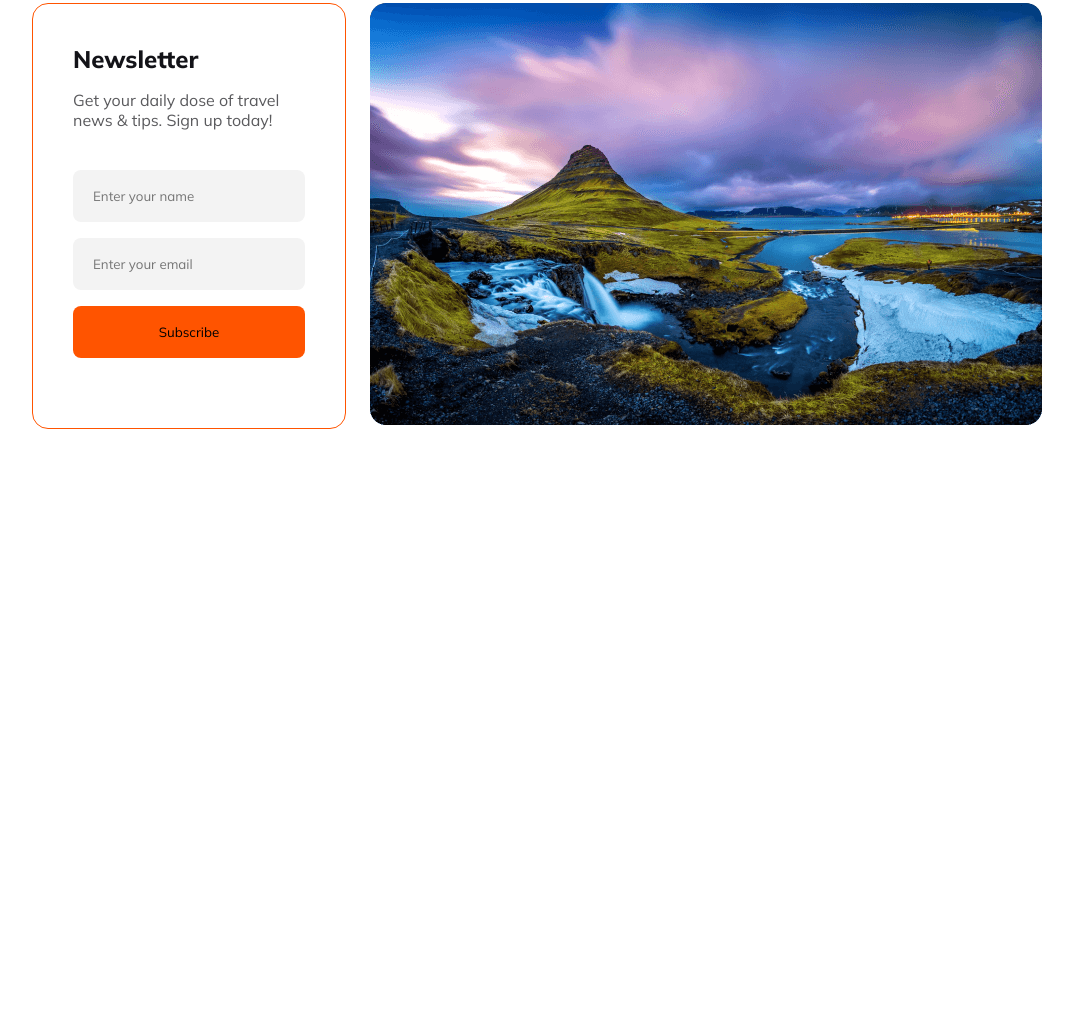
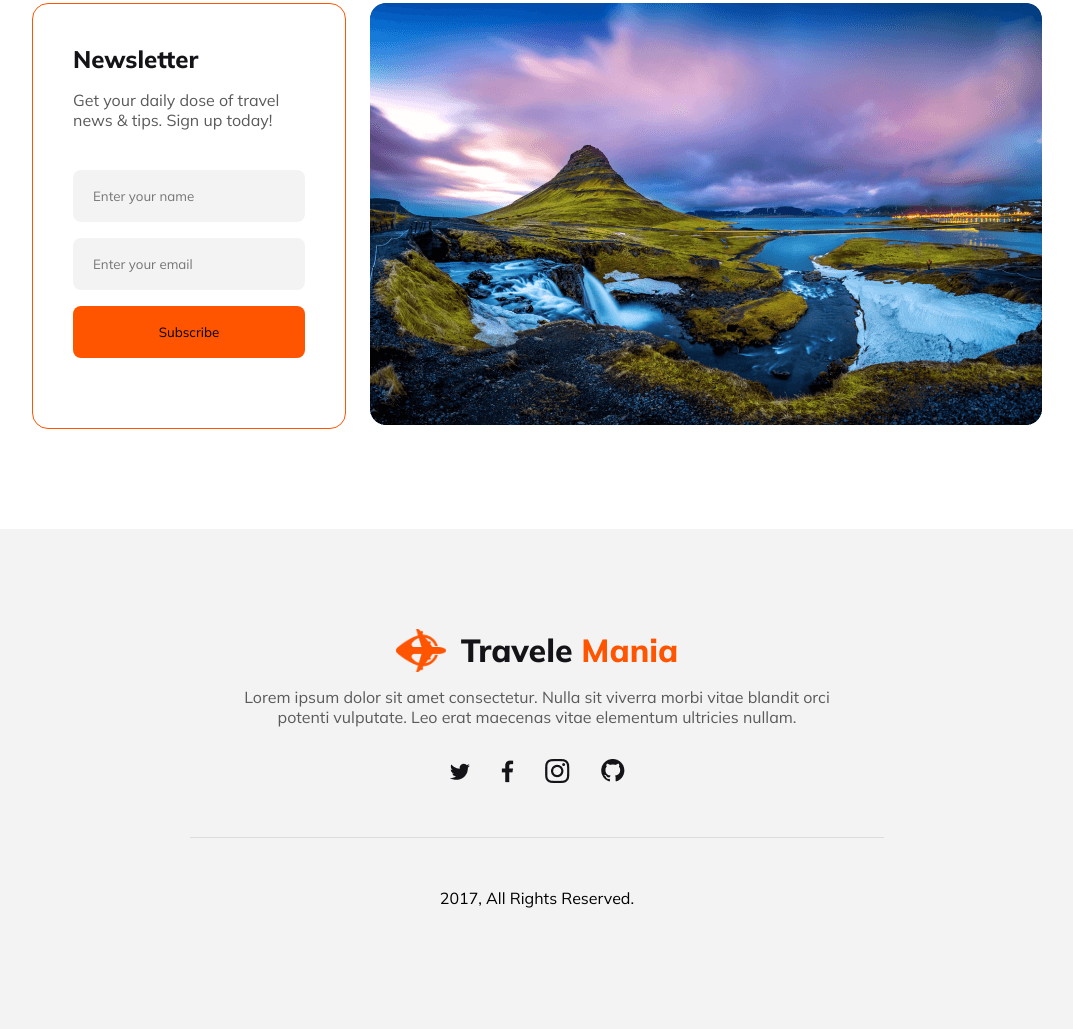
Before and after one commit to ahmed-jobayer/assignment-2-travel-website, a plain HTML site: page index.html in a window 1280 px wide. Shown: the part 3510-4539 px from the top of the page, without its empty margins (103-1176 px from the left). Before the commit the page ends 4039 px from the top, so only its background shows below. Drawn offline with Linux system fonts and the light colour scheme.

Commit message:
footer added

```diff
--- a/index.html
+++ b/index.html
@@ -138,13 +138,37 @@
       <section class="section-4">
         <div class="sec4-div1">
           <h3>Newsletter</h3>
-          <p class="all-paragraph">Get your daily dose of travel news & tips. Sign up today!</p>
-          <input class="sec4-input" placeholder="Enter your name" type="text">
-          <input class="sec4-input" placeholder="Enter your email" type="email">
+          <p class="all-paragraph">
+            Get your daily dose of travel news & tips. Sign up today!
+          </p>
+          <input class="sec4-input" placeholder="Enter your name" type="text" />
+          <input
+            class="sec4-input"
+            placeholder="Enter your email"
+            type="email"
+          />
           <button class="sec4-button">Subscribe</button>
         </div>
-        <div><img src="Images/Rectangle 8 (1).png" alt=""></div>
+        <div><img src="Images/Rectangle 8 (1).png" alt="" /></div>
       </section>
     </main>
+    <footer>
+      <div class="foot-title">
+        <img class="foot-image" src="Images/Group 40071 (2).png" alt="" />
+        <h1>
+          <span class="foot-travel">Travele</span>
+          <span class="foot-mania">Mania</span>
+        </h1>
+      </div>
+      <p class="foot-p all-paragraph">
+        Lorem ipsum dolor sit amet consectetur. Nulla sit viverra morbi vitae
+        blandit orci potenti vulputate. Leo erat maecenas vitae elementum
+        ultricies nullam.
+      </p>
+      <div class="icons">
+        <img src="Images/Social.png" alt="">
+      </div>
+      <p class="copyright">2017, All Rights Reserved.</p>
+    </footer>
   </body>
 </html>
--- a/styles/style.css
+++ b/styles/style.css
@@ -342,3 +342,48 @@
   background: #ff5400;
   border: none;
 }
+
+footer {
+  height: 500px;
+  background: rgba(19, 19, 24, 0.05);
+  display: flex;
+  flex-direction: column;
+  align-items: center;
+}
+
+.foot-title {
+  display: flex;
+  gap: 15px;
+  align-items: center;
+  padding-top: 100px;
+}
+
+.foot-image {
+  width: 50px;
+}
+
+.foot-travel {
+  color: #131318;
+  font-size: 2rem;
+  font-weight: 800;
+}
+
+.foot-mania {
+  color: #ff5400;
+  font-size: 2rem;
+  font-weight: 800;
+}
+.foot-p {
+  color: #5a5a5d;
+  padding: 15px 335px 32px 335px;
+  text-align: center;
+}
+
+.icons {
+  padding-bottom: 50px;
+}
+
+.copyright {
+  padding: 50px 250px 0 250px;
+  border-top: 1px solid rgba(19, 19, 24, 0.10);;
+}
```
Also changed, not shown: Images/Social.png (added).
